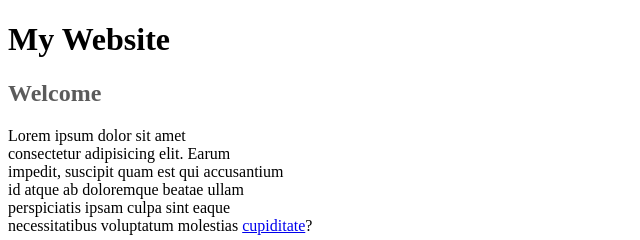
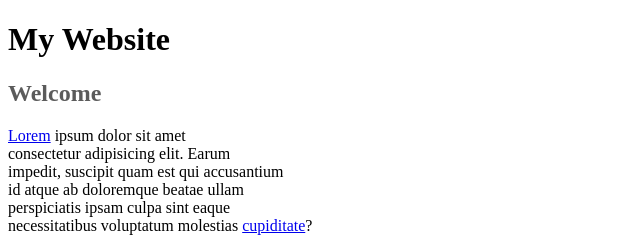
Before and after one commit to lunawillhu/evaluacion_willhuber, a plain HTML site: page index.html in a window 1280 px wide. Shown: the top 240 px of the page, 0-640 px from the left. Drawn offline with Linux system fonts and the light colour scheme.

Commit message:
Agregando enlace a Lorem

```diff
--- a/index.html
+++ b/index.html
@@ -21,7 +21,7 @@
     <h1>My Website</h1>
     <h2>Welcome</h2>
     <p>
-        Lorem ipsum dolor sit amet <br>
+        <a href="https://en.wiktionary.org/wiki/lorem_ipsum">Lorem</a> ipsum dolor sit amet <br>
         consectetur adipisicing elit. Earum <br>
         impedit, suscipit quam est qui accusantium <br>
         id atque ab doloremque beatae ullam <br>
```
